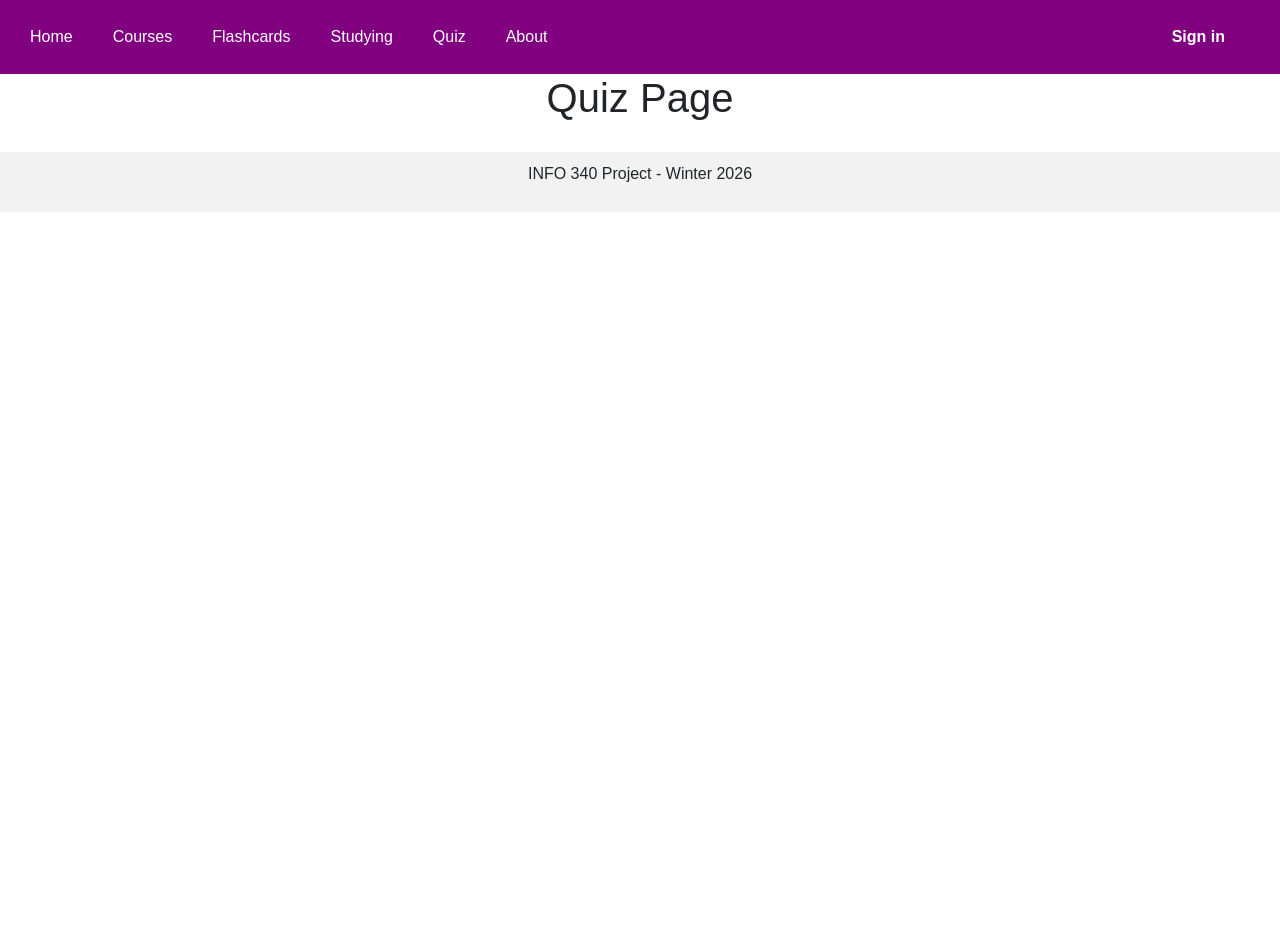
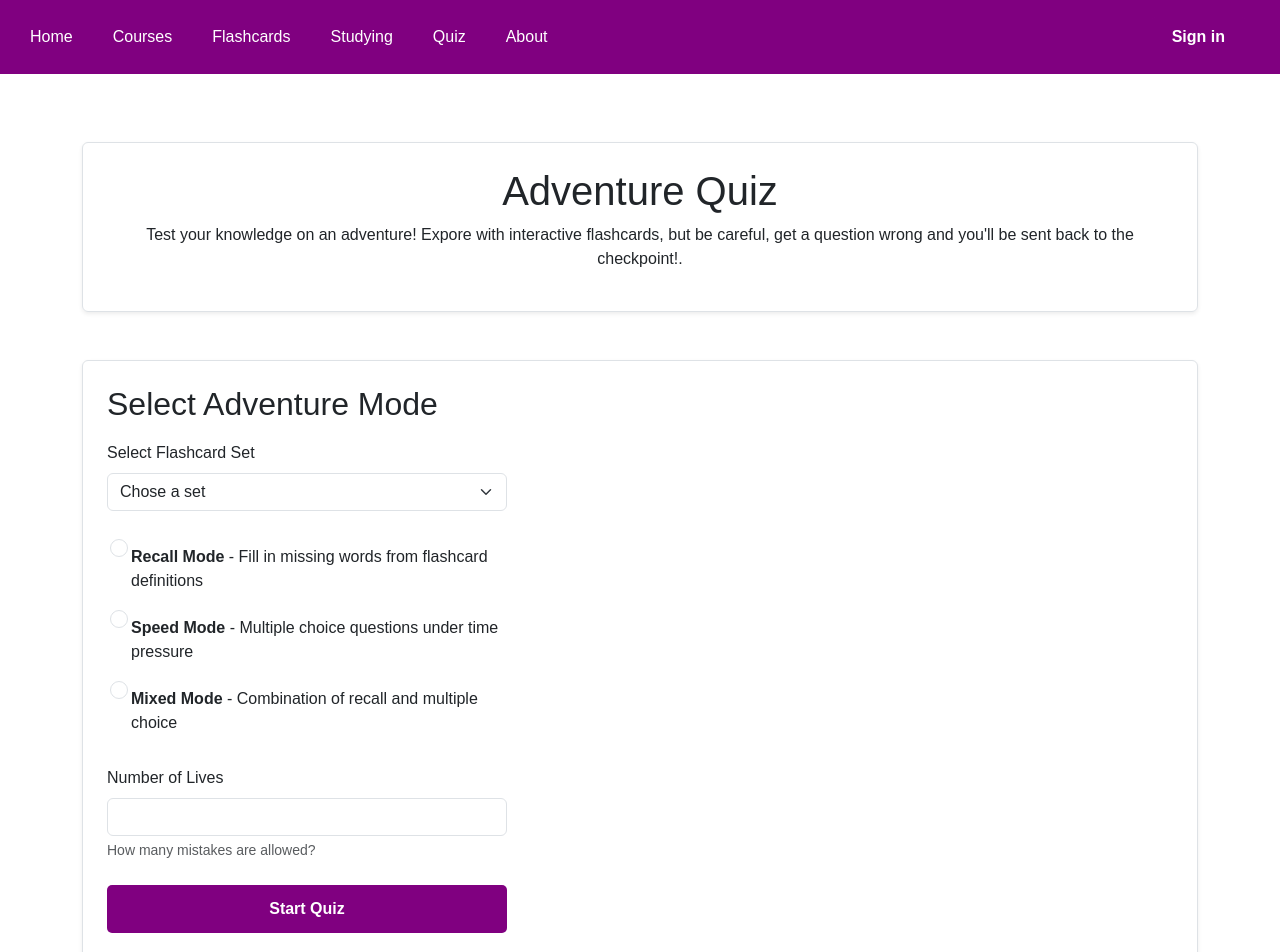
Before and after one commit to uhhmo/StudyHuskies, a React (Vite) app: page /quiz in a window 1280 px wide. Shown: the top 952 px of the page. Before the commit the page ends 800 px from the top, so only its background shows below. Built offline with nearby package versions, Linux system fonts and the light colour scheme.

Commit message:
game quiz into react

```diff
--- /dev/null
+++ b/src/components/ProgressBar.jsx
@@ -0,0 +1,11 @@
+import React from 'react';
+
+function ProgressBar() {
+  return (
+     <div class="progress mt-2">
+                <div class="progress-bar bg-dark"></div>
+    </div>
+  );
+}
+
+export default ProgressBar;
--- /dev/null
+++ b/src/components/QuizMode.jsx
@@ -0,0 +1,49 @@
+import React from 'react';
+
+function QuizMode() {
+    return (
+
+        <section class="mb-5 p-4 border rounded shadow-sm">
+            <h2>Select Adventure Mode</h2>
+
+            <form>
+                <div class="mb-4">
+                    <label for="flashcardSet" class="form-label">Select Flashcard Set</label>
+                    <select class="form-select" id="flashcardSet">
+                        <option selected>Chose a set</option>
+                    </select>
+                </div>
+                <div class="form-check mb-2">
+                    <input class="form-check-input" type="radio" name="quizMode" id="recallMode" />
+                    <label class="form-check-label" for="recallMode">
+                        <strong>Recall Mode</strong> - Fill in missing words from flashcard definitions
+                    </label>
+                </div>
+
+                <div class="form-check mb-2">
+                    <input class="form-check-input" type="radio" name="quizMode" id="speedMode" />
+                    <label class="form-check-label" for="speedMode">
+                        <strong>Speed Mode</strong> - Multiple choice questions under time pressure
+                    </label>
+                </div>
+
+                <div class="form-check mb-3">
+                    <input class="form-check-input" type="radio" name="quizMode" id="mixedMode" />
+                    <label class="form-check-label" for="mixedMode">
+                        <strong>Mixed Mode</strong> - Combination of recall and multiple choice
+                    </label>
+                </div>
+
+                <div class="mb-4">
+                    <label for="livesCount" class="form-label">Number of Lives</label>
+                    <input type="number" class="form-control" id="livesCount" />
+                    <div class="form-text">How many mistakes are allowed?</div>
+                </div>
+
+                <button type="button" class="btn btn-home">Start Quiz</button>
+            </form>
+        </section>
+    )
+}
+
+export default QuizMode;
--- /dev/null
+++ b/src/components/QuizReview.jsx
@@ -0,0 +1,34 @@
+import React from 'react';
+
+function QuizReview() {
+    return (
+        <section class="p-4 border rounded shadow-sm text-center">
+            <h2>Adventure Complete!</h2>
+
+            <div class="score-item">
+                <div class="score-label">Final Score</div>
+                <div class="score-value">720</div>
+            </div>
+            <div class="score-item">
+                <div class="score-label">Accuracy</div>
+                <div class="score-value">80%</div>
+            </div>
+            <div class="score-item">
+                <div class="score-label">Time Spent Adventuring</div>
+                <div class="score-value">2:45</div>
+            </div>
+
+            <h3 class="mt-4">Recommended Review</h3>
+            <ul class="list-unstyled">
+                <li>JavaScript Events</li>
+                <li>DOM Traversal</li>
+            </ul>
+            <div class="mt-3">
+                <a href="flashcards.html" class="btn btn-outline-dark me-2">Review Flashcards</a>
+                <a href="gameQuiz.html" class="btn btn-dark">Play Again</a>
+            </div>
+        </section>
+    );
+}
+
+export default QuizReview;
--- /dev/null
+++ b/src/components/QuizStats.jsx
@@ -0,0 +1,27 @@
+import React from 'react';
+
+function QuizStats() {
+    return (
+        <div class="quiz-stats">
+            <div class="stat-item">
+                <div class="stat-icon">⏱</div>
+                <div class="stat-label">Time Remaining:</div>
+                <div class="stat-value">01:20</div>
+            </div>
+            <div class="stat-item">
+                <div class="stat-label">Question</div>
+                <div class="stat-value">3 / 10</div>
+            </div>
+            <div class="stat-item">
+                <div class="stat-icon">⭐</div>
+                <div class="stat-label">Score:</div>
+                <div class="stat-value">150</div>
+            </div>
+            <div class="stat-item">
+                <div class="stat-label">Lives:</div>
+                <div class="stat-value">2</div>
+            </div>
+        </div>
+    )
+}
+    export default QuizStats;
--- a/src/index.css
+++ b/src/index.css
@@ -277,3 +277,24 @@ footer {
     padding: 20px;
     cursor: pointer;
 }
+
+.progress {
+    height: 20px;
+}
+
+.progress-bar {
+    width: 10%;
+}
+
+.wizard {
+    width: 50px;
+}
+
+@media (min-width: 768px) {
+    .header-image {
+        height: 70vh;
+    }
+    .header-text h1 {
+        font-size: 5rem;
+    }
+}
--- a/src/pages/quiz.jsx
+++ b/src/pages/quiz.jsx
@@ -2,9 +2,68 @@
 // quiz.jsx
 // ============================================================
 import React from 'react';
+import ProgressBar from '../components/ProgressBar';
+import QuizReview from '../components/QuizReview';
+import QuizStats from '../components/QuizStats';
+import wizard from '../assets/wizard.png';
+import QuizMode from '../components/QuizMode';
+
 
 function quiz() {
-  return <h1>Quiz Page</h1>;
+  return (    <main class="container my-5">
+
+        <section class="mb-5 p-4 border rounded shadow-sm text-center">
+            <h1>Adventure Quiz</h1>
+            <p>Test your knowledge on an adventure! Expore with interactive flashcards, but be careful,
+                get a question wrong and you'll be sent back to the checkpoint!.</p>
+        </section>
+
+      <QuizMode/>
+
+        <section class="mb-5 p-4 border rounded shadow-sm">
+            <h2>Adventure!</h2>
+
+            <QuizStats/>
+
+            <div class="mb-4">
+                <p class="fs-5">
+                    The _____ Object Model allows JavaScript to interact with HTML documents.
+                </p>
+
+                <input type="text" class="form-control mb-3" placeholder="Type your answer here"/>
+            </div>
+
+            <button type="button" class="btn btn-home">Submit Answer</button>
+        </section>
+
+        <div class="container text-center p-4">
+            <div class="row">
+                <div class="col-2">
+                    <img src={wizard} class="wizard" alt="The adventurer"/>
+                </div>
+            </div>
+
+            <ProgressBar/>
+
+            <div class="row mt-2">
+                <div class="col">
+                    Start
+                </div>
+                <div class="col">
+                    Checkpoint A
+                </div>
+                <div class="col">
+                    Checkpoint B
+                </div>
+                <div class="col">
+                    Goal!
+                </div>
+            </div>
+        </div>
+
+        <QuizReview/>
+
+    </main>)
 }
 
 export default quiz;
```
